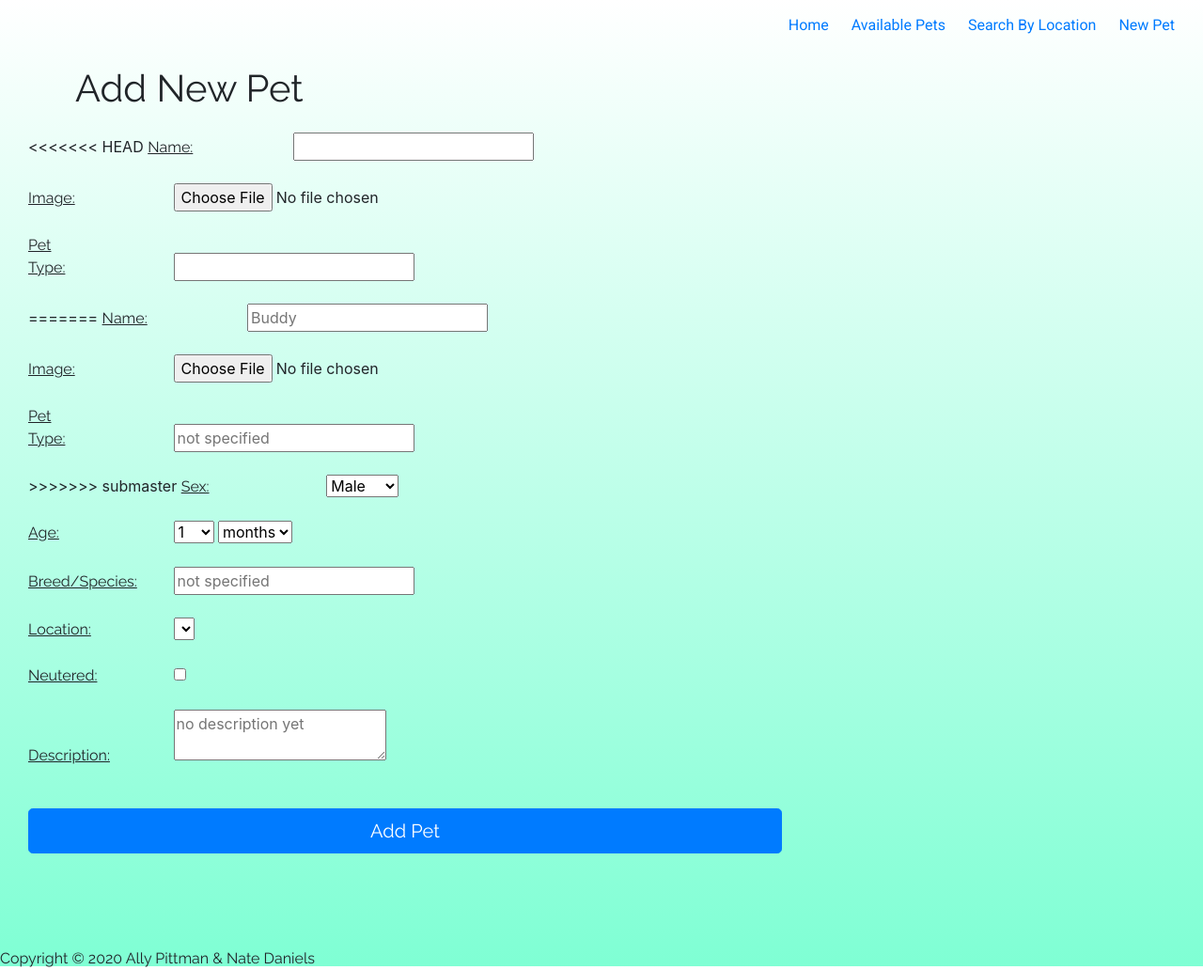
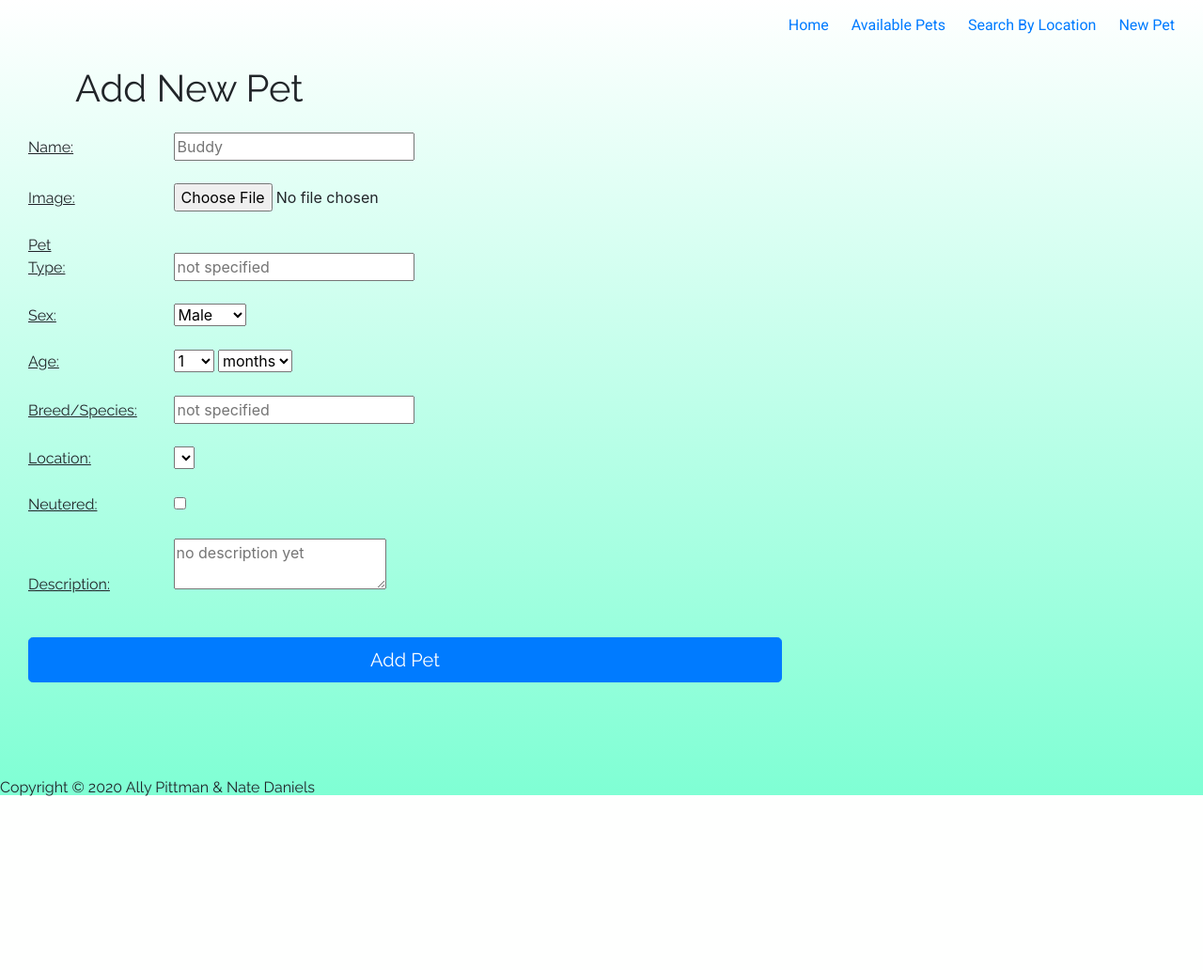
Before and after one commit to natedaniels42/pets4u, a Node server app: page /pets/new in a window 1280 px wide. Shown: the whole page at 94% size. After the commit the page ends 847 px from the top, so only its background shows below. Run offline with Node 20, Linux system fonts and the light colour scheme; the visitor is signed in with stand-in values (Sample User, id 1); data that the repository does not hold is empty; some libraries are stand-ins or nearby versions; some web fonts are replaced.

Commit message:
changing

```diff
--- a/controllers/petsController.js
+++ b/controllers/petsController.js
@@ -16,8 +16,6 @@ const transporter = nodemailer.createTransport({
         pass: process.env.PASSWORD
     }
 });
-
-
 
 const storage = multer.diskStorage({
     destination: 'public/images',
@@ -49,7 +47,6 @@ function checkFileType(file, cb) {
 
 router.get('/new', (req, res) => {
     if (!req.session.currentUser) return res.redirect('/login');
-
     db.Location.find({}, (err, allLocations) => {
         if (err) console.log(err);
 
@@ -62,14 +59,13 @@ router.get('/new', (req, res) => {
 
 router.post('/', (req, res) => {
     if (!req.session.currentUser) return res.redirect('/login');
-
     upload(req, res, (err) => {
         if (err) console.log(err);
 
         if (req.body.neutered === 'on') {
-            req.body.neutered = true;
+            req.body.neutered = 'neutered';
         } else {
-            req.body.neutered = false;
+            req.body.neutered = 'not neutered';
         }
 
         db.Pet.create(req.body, (err, newPet) => {
@@ -151,7 +147,6 @@ router.get('/:id/adopt', (req, res) => {
 
 router.get('/:id/edit', (req, res) => {
     if (!req.session.currentUser) return res.redirect('/login');
-
     db.Location.find({}, (err, allLocations) => {
         if (err) console.log(err);
 
@@ -168,11 +163,10 @@ router.get('/:id/edit', (req, res) => {
 
 router.put('/:id', (req, res) => {
     if (!req.session.currentUser) return res.redirect('/login');
-
     if (req.body.neutered === 'on') {
-        req.body.neutered = true;
+        req.body.neutered = 'neutered';
     } else {
-        req.body.neutered = false;
+        req.body.neutered = 'not neutered';
     }
     console.log(req.body);
     db.Pet.findByIdAndUpdate(req.params.id, req.body, (err, updatedPet) => {
@@ -186,13 +180,11 @@ router.put('/:id', (req, res) => {
 
 router.delete('/:id', (req, res) => {
     if (!req.session.currentUser) return res.redirect('/login');
-
     db.Pet.findByIdAndDelete(req.params.id, (err, deletedPet) => {
         if (err) console.log(err);
 
-        res.redirect('/pets')
+        res.redirect('/pets');
     })
 })
 
-
 module.exports = router;
--- a/views/pets/new.ejs
+++ b/views/pets/new.ejs
@@ -32,20 +32,12 @@
 
          <form action="/pets" method="POST" enctype="multipart/form-data">
 
-<<<<<<< HEAD
-            <span class="category">Name:</span> <input type="text" name="name" required/> <br/><br/>
-
-            <span class="category">Image:</span> <input type="file" name="image" /> <br/><br/>
-
-             <span class="category">Pet Type:</span> <input type="text" name="petType" required/> <br/><br/>
-=======
 
             <span class="category">Name:</span> <input type="text" name="name" placeholder="Buddy" required/> <br/><br/>
 
             <span class="category">Image:</span> <input type="file" name="image" /> <br/><br/>
 
              <span class="category">Pet Type:</span> <input type="text" name="petType" placeholder="not specified" required/> <br/><br/>
->>>>>>> submaster
 
              <span class="category">Sex:</span> <select name="sex">
                 <option value="male">Male</option>
```
